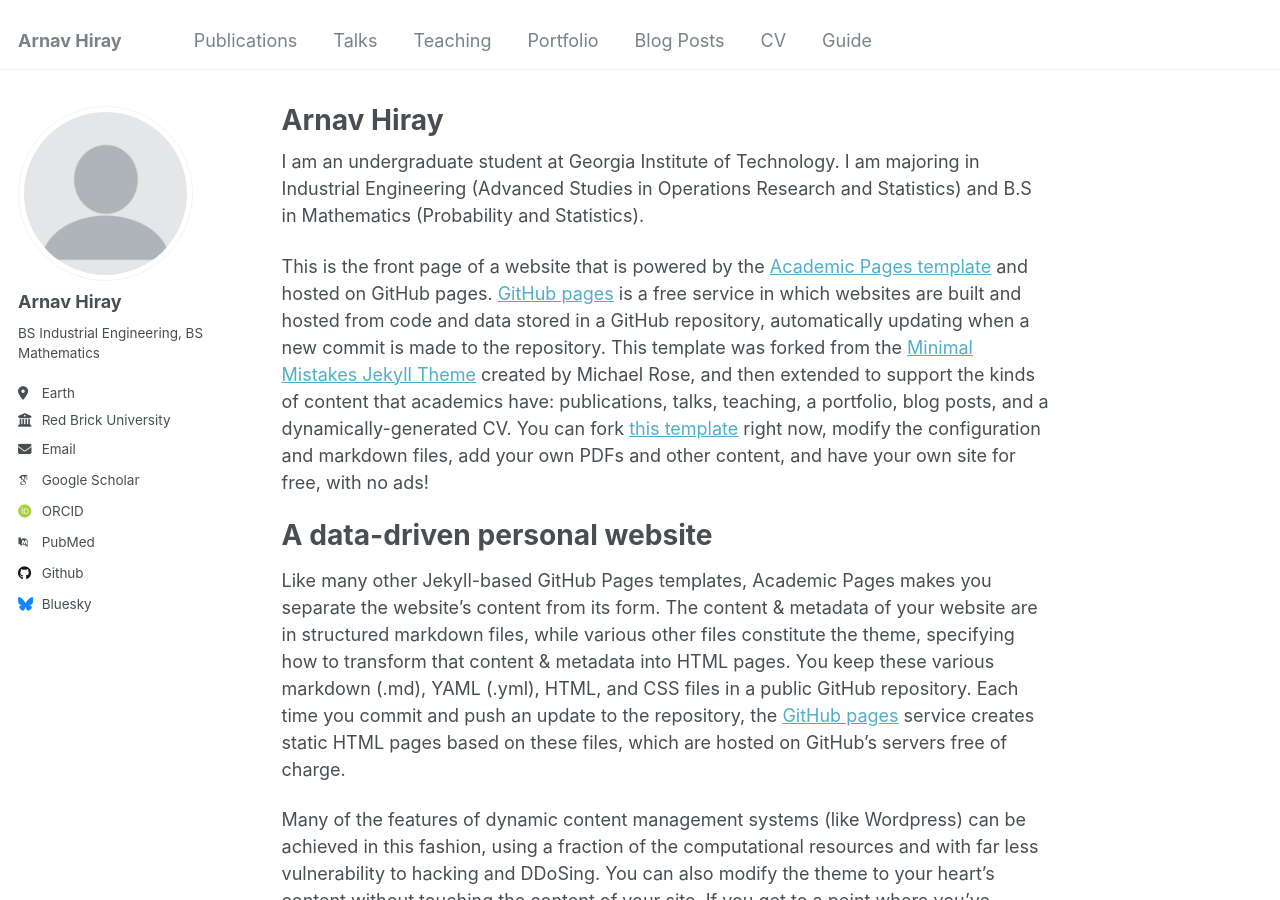
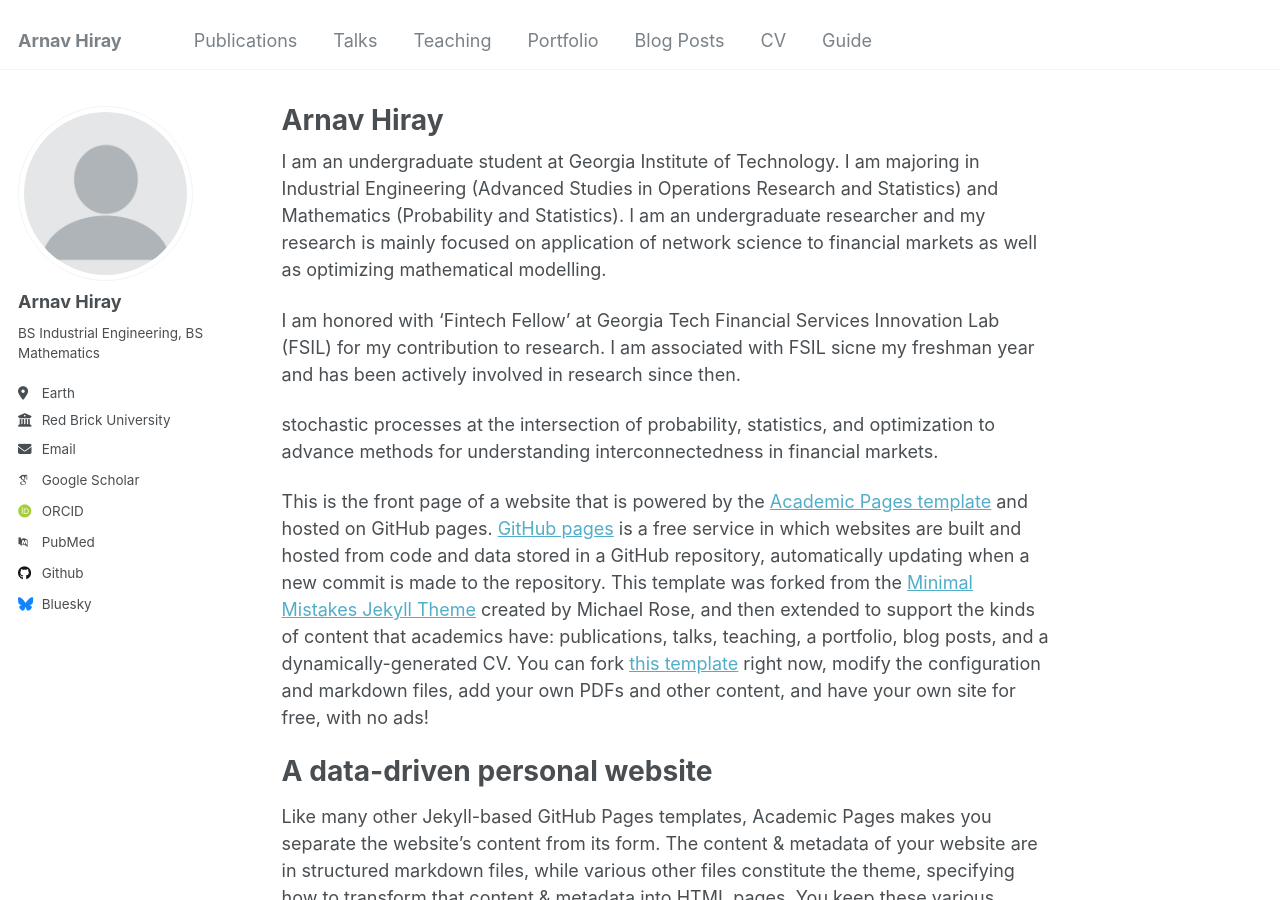
Before and after one commit to AHiray/AHiray.github.io, a Jekyll site: the page built from _pages/about.md, in a window 1280 px wide and 900 px high. Built offline with Jekyll 4.4.1, drawn with Linux system fonts in a browser that asks for light colours; some web fonts are replaced.

Commit message:
Update about.md

```diff
--- a/_pages/about.md
+++ b/_pages/about.md
@@ -7,7 +7,11 @@ redirect_from:
   - /about.html
 ---
 
-I am an undergraduate student at Georgia Institute of Technology. I am majoring in Industrial Engineering (Advanced Studies in Operations Research and Statistics) and B.S in Mathematics (Probability and Statistics).
+I am an undergraduate student at Georgia Institute of Technology. I am majoring in Industrial Engineering (Advanced Studies in Operations Research and Statistics) and Mathematics (Probability and Statistics). I am an undergraduate researcher and my research is mainly focused on application of network science to financial markets as well as optimizing mathematical modelling.
+
+I am honored with 'Fintech Fellow' at Georgia Tech Financial Services Innovation Lab (FSIL) for my contribution to research. I am associated with FSIL sicne my freshman year and has been actively involved in research since then.
+
+ stochastic processes at the intersection of probability, statistics, and optimization to advance methods for understanding interconnectedness in financial markets.
 
 This is the front page of a website that is powered by the [Academic Pages template](https://github.com/academicpages/academicpages.github.io) and hosted on GitHub pages. [GitHub pages](https://pages.github.com) is a free service in which websites are built and hosted from code and data stored in a GitHub repository, automatically updating when a new commit is made to the repository. This template was forked from the [Minimal Mistakes Jekyll Theme](https://mmistakes.github.io/minimal-mistakes/) created by Michael Rose, and then extended to support the kinds of content that academics have: publications, talks, teaching, a portfolio, blog posts, and a dynamically-generated CV. You can fork [this template](https://github.com/academicpages/academicpages.github.io) right now, modify the configuration and markdown files, add your own PDFs and other content, and have your own site for free, with no ads!
 
```
